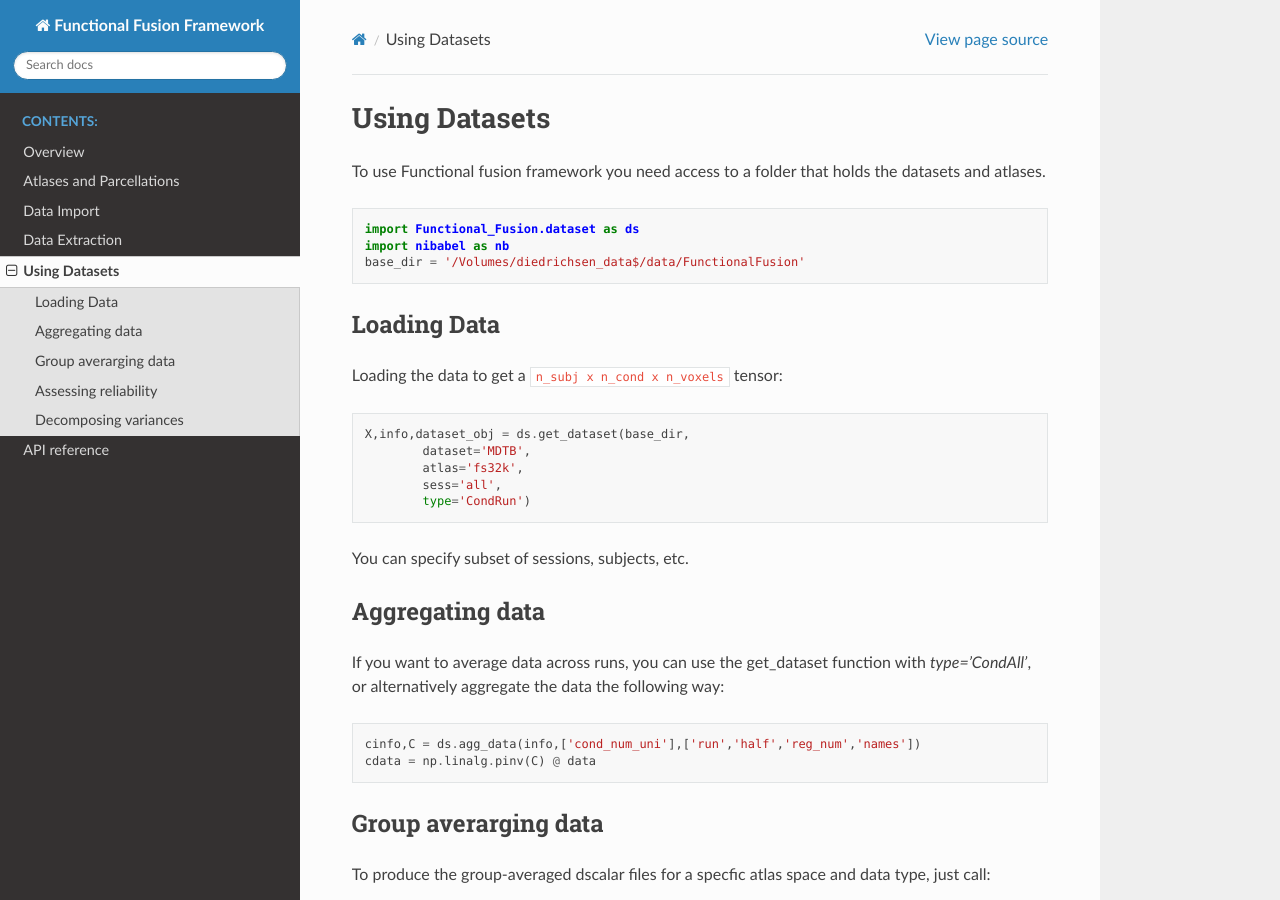
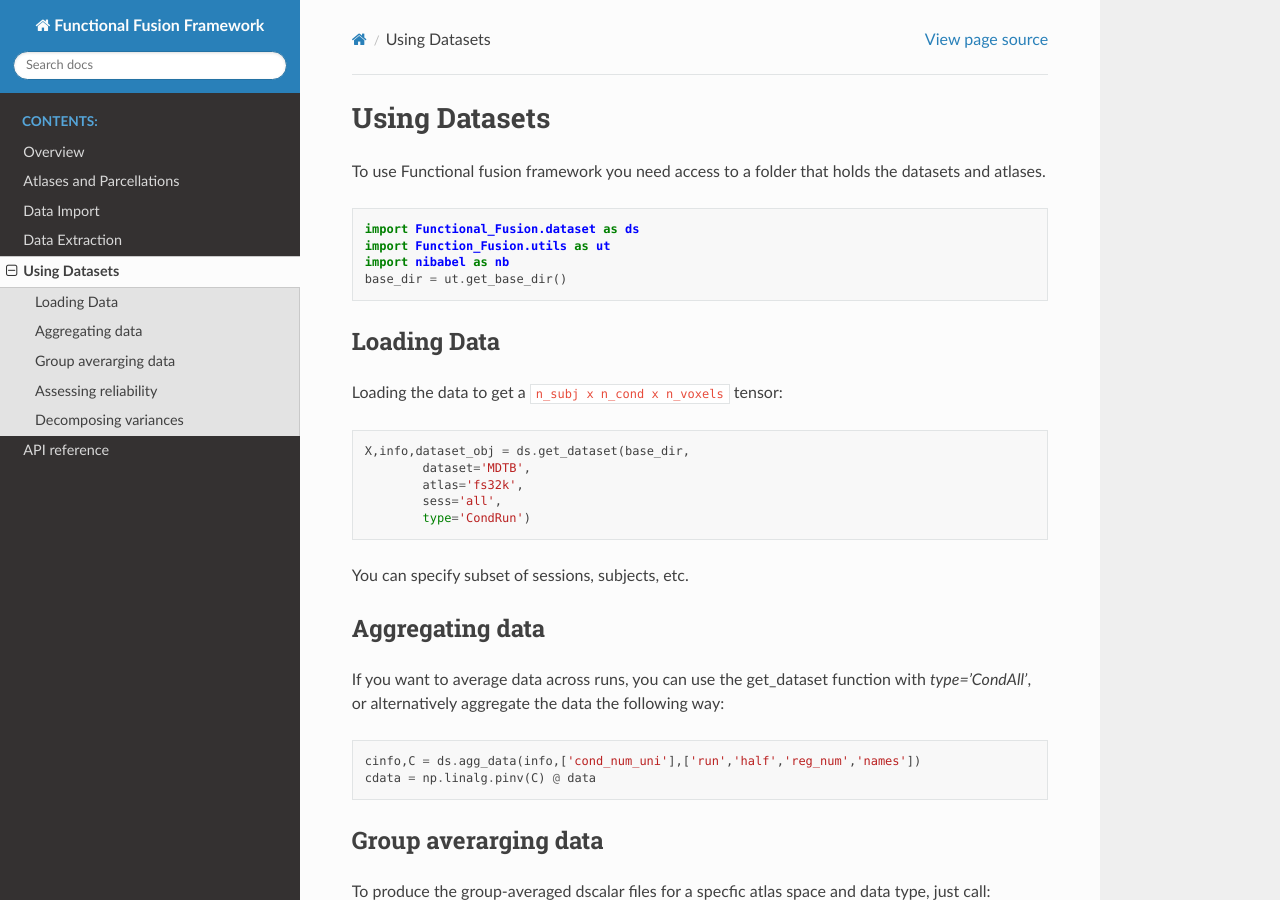
Before and after one commit to DiedrichsenLab/Functional_Fusion, a Sphinx documentation site: the page built from docs/05analyze.rst, in a window 1280 px wide and 900 px high. Built offline with Sphinx 7.4.7 and the Read the Docs theme 3.1.0, drawn with Linux system fonts in a browser that asks for light colours.

Commit message:
get base dir

```diff
--- a/docs/05analyze.rst
+++ b/docs/05analyze.rst
@@ -6,8 +6,9 @@ To use Functional fusion framework you need access to a folder that holds the da
 .. code-block:: python
 
     import Functional_Fusion.dataset as ds
+    import Function_Fusion.utils as ut
     import nibabel as nb
-    base_dir = '/Volumes/diedrichsen_data$/data/FunctionalFusion'
+    base_dir = ut.get_base_dir()
 
 
 Loading Data
```
